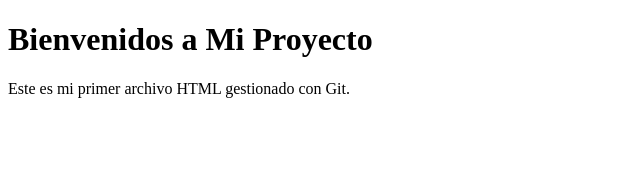
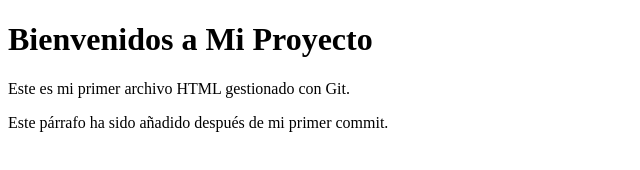
Before and after one commit to rojas2004-tech/practica-git, a plain HTML site: page index.html in a window 1280 px wide. Shown: the whole page, without its empty margins (0-640 px from the left). Drawn offline with Linux system fonts and the light colour scheme.

Commit message:
Actualizar index.html: agregar párrafo adicional

```diff
--- a/index.html
+++ b/index.html
@@ -7,5 +7,6 @@
 <body>
     <h1>Bienvenidos a Mi Proyecto</h1>
     <p>Este es mi primer archivo HTML gestionado con Git.</p>
+    <p>Este párrafo ha sido añadido después de mi primer commit.</p> <!-- Nuevo párrafo -->
 </body>
 </html>
```
